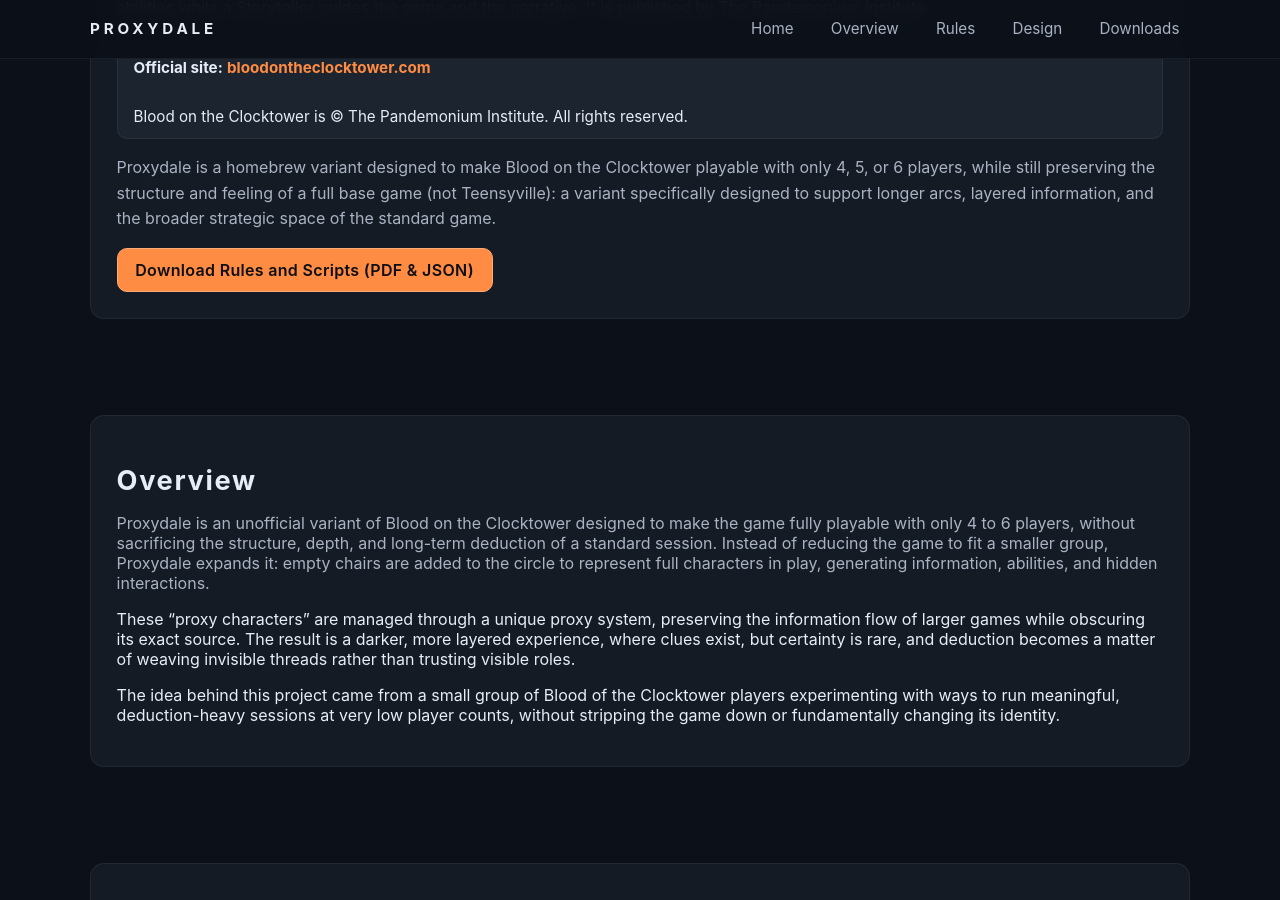
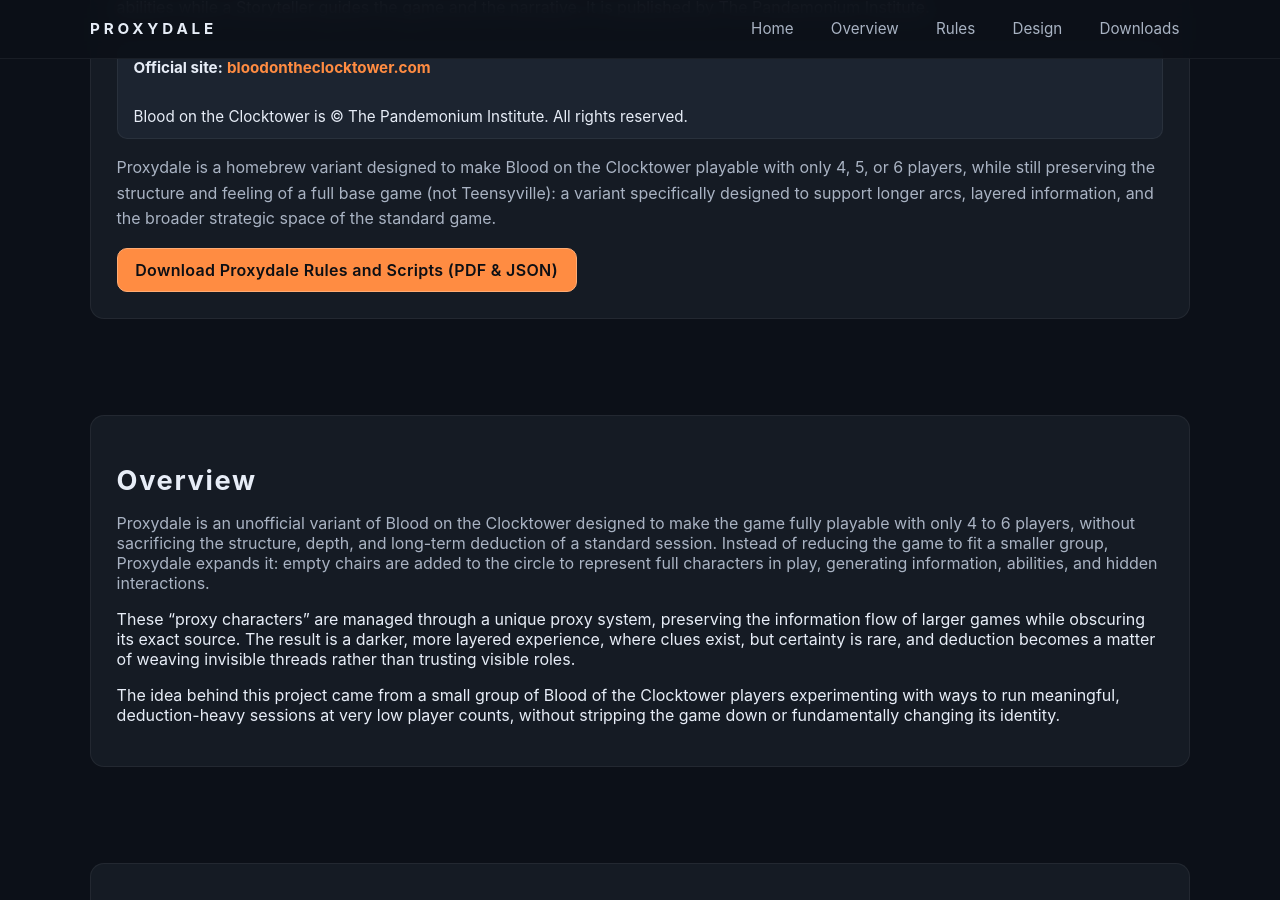
Before and after one commit to Darkseal/Proxydale, a Jekyll site: the page built from index.md, in a window 1280 px wide and 900 px high, scrolled down 357 px. Built offline with Jekyll 4.4.1, drawn with Linux system fonts in a browser that asks for light colours.

Commit message:
Update index.md

```diff
--- a/index.md
+++ b/index.md
@@ -53,7 +53,7 @@
         a variant specifically designed to support longer arcs, layered information, and the broader strategic space of the standard game.
       </p>
       <div class="cta-row">
-        <a class="button primary" href="#downloads">Download Rules and Scripts (PDF & JSON)</a>
+        <a class="button primary" href="#downloads">Download Proxydale Rules and Scripts (PDF & JSON)</a>
       </div>
     </div>
   </div>
```
